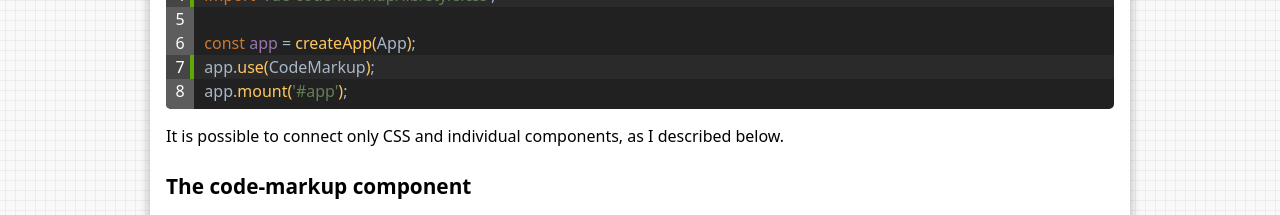
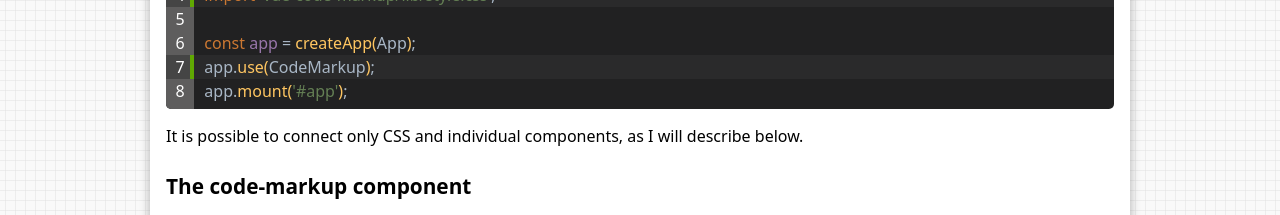
Before and after one commit to maksimkaJCHK/vue-code-markup, a Vue app: page / in a window 1280 px wide. Shown: the part 1180-1395 px from the top of the page. Built offline with nearby package versions, Linux system fonts and the light colour scheme.

Commit message:
Поправил опечатки в документации

```diff
--- a/src/components/doc/InstallDoc.vue
+++ b/src/components/doc/InstallDoc.vue
@@ -18,7 +18,7 @@
       <enable-plagin lang="ru" />
 
       <p>
-        Возможно подключить только CSS и отдельные компоненты, как это сделать я опише ниже.
+        Возможно подключить только CSS и отдельные компоненты, как это сделать я опишу ниже.
       </p>
     </template>
 
@@ -40,7 +40,7 @@
       <enable-plagin />
 
       <p>
-        It is possible to connect only CSS and individual components, as I described below.
+        It is possible to connect only CSS and individual components, as I will describe below.
       </p>
     </template>
   </div>
```
